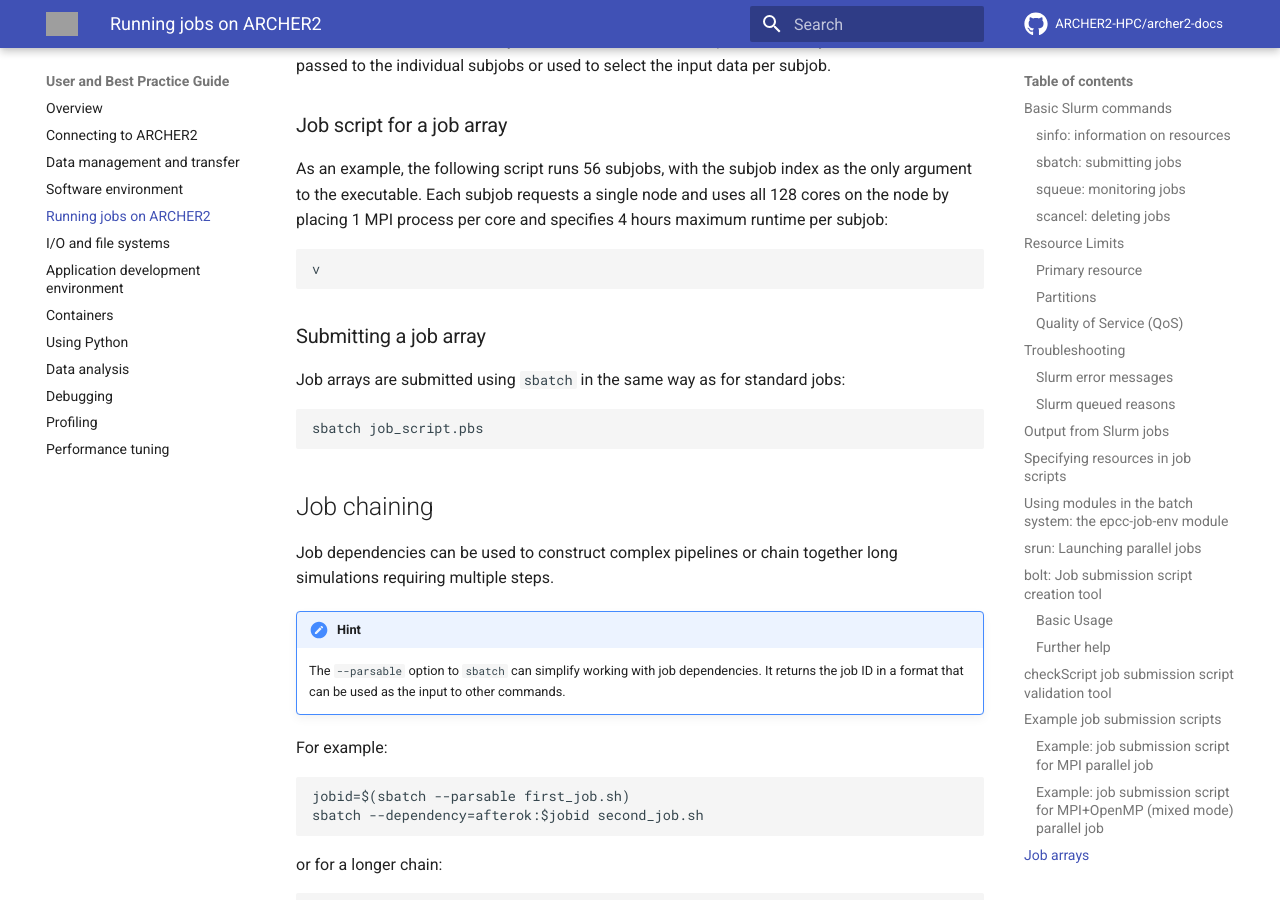
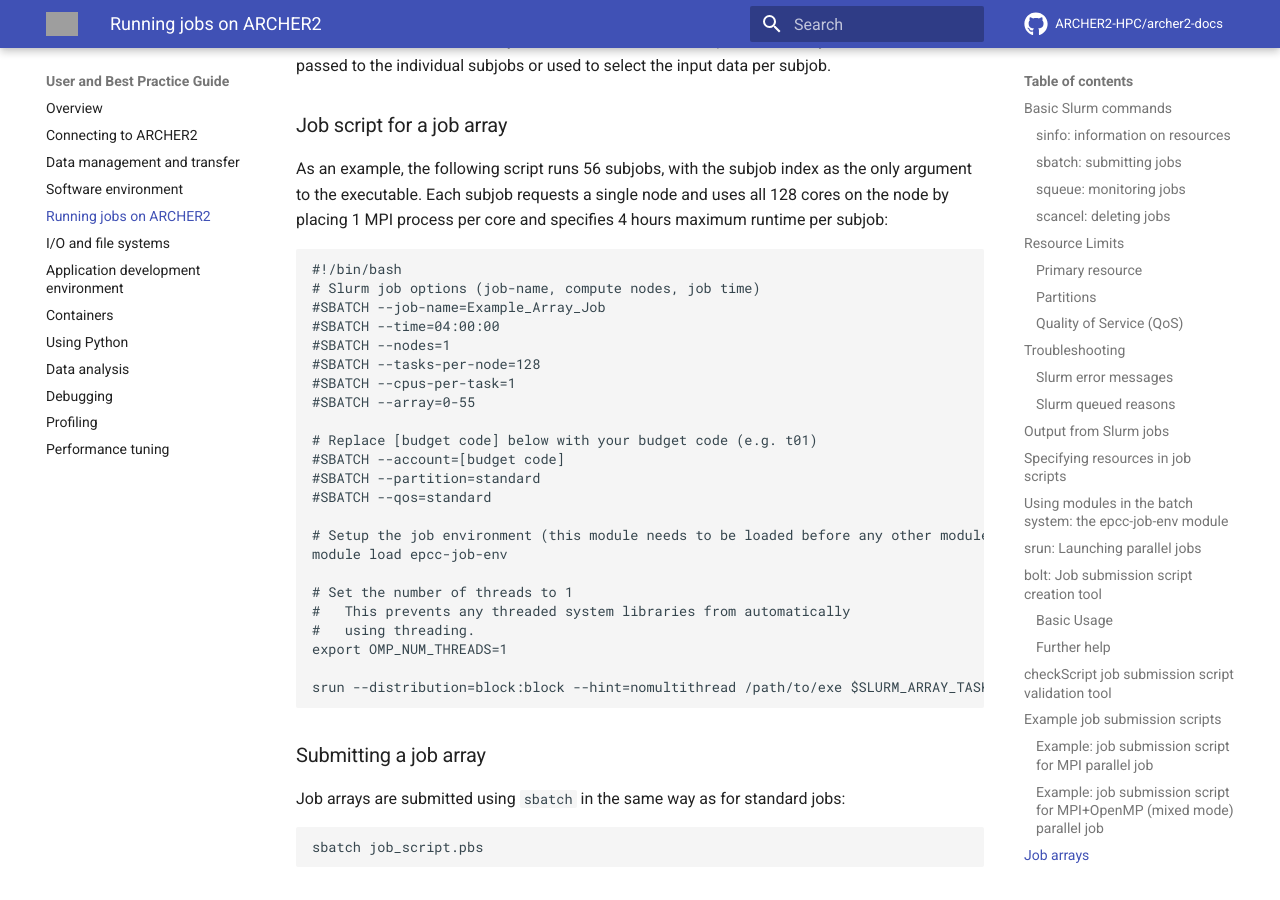
Before and after one commit to ARCHER2-HPC/archer2-docs, an MkDocs documentation site: the page built from docs/user-guide/scheduler.md, in a window 1280 px wide and 900 px high, scrolled down 14590 px. Built offline with MkDocs 1.6.1 and Material for MkDocs 9.7.7, drawn with Linux system fonts in a browser that asks for light colours; comment, search, counter and statistics services are not loaded; grey boxes are pictures that could not be loaded.

Commit message:
Reverted mistaken deletion of job array job script

```diff
--- a/docs/user-guide/scheduler.md
+++ b/docs/user-guide/scheduler.md
@@ -632,7 +632,30 @@
 single node and uses all 128 cores on the node by placing 1 MPI process
 per core and specifies 4 hours maximum runtime per subjob:
 
-    v
+    #!/bin/bash
+    # Slurm job options (job-name, compute nodes, job time)
+    #SBATCH --job-name=Example_Array_Job
+    #SBATCH --time=04:00:00
+    #SBATCH --nodes=1
+    #SBATCH --tasks-per-node=128
+    #SBATCH --cpus-per-task=1
+    #SBATCH --array=0-55
+
+    # Replace [budget code] below with your budget code (e.g. t01)
+    #SBATCH --account=[budget code]
+    #SBATCH --partition=standard
+    #SBATCH --qos=standard
+
+    # Setup the job environment (this module needs to be loaded before any other modules)
+    module load epcc-job-env
+
+    # Set the number of threads to 1
+    #   This prevents any threaded system libraries from automatically
+    #   using threading.
+    export OMP_NUM_THREADS=1
+
+    srun --distribution=block:block --hint=nomultithread /path/to/exe $SLURM_ARRAY_TASK_ID
+
 ### Submitting a job array
 
 Job arrays are submitted using `sbatch` in the same way as for standard
```
